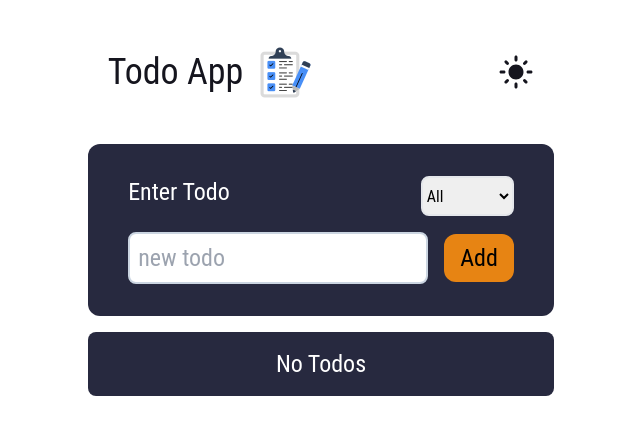
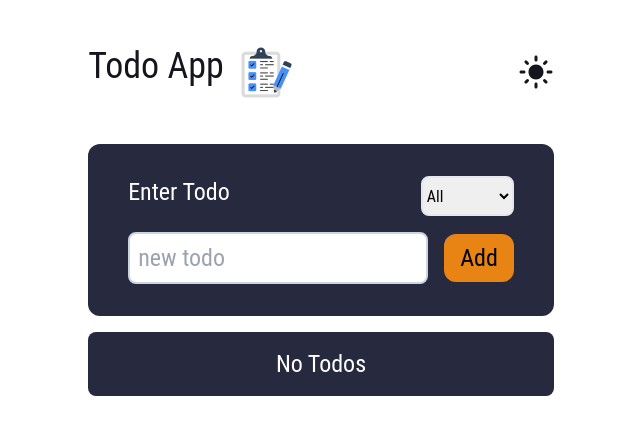
Before and after one commit to Ayush1M/Todo-App, a React (Vite) app: page / in a window 1280 px wide. Shown: the top 434 px of the page, without its empty margins (319-959 px from the left). Built offline with nearby package versions, Linux system fonts and the light colour scheme.

Commit message:
added a loading state.

```diff
--- a/src/App.tsx
+++ b/src/App.tsx
@@ -3,6 +3,7 @@ import Header from "./components/Header.tsx"
 import { useEffect, useState } from "react"
 import TodoItemList from "./components/TodoItemList.tsx"
 import InputNewTodo from "./components/InputNewTodo.tsx"
+import loadingImg from "./images/loading-image.png"
 
 
 export type TodoProp = {
@@ -11,16 +12,23 @@ export type TodoProp = {
   Completed : boolean
 }
 
+type Timer = ReturnType<typeof setTimeout>
+
 export default function App(){
   const [todos, setTodos] = useState<TodoProp[]>([])
   const [status, setStatus] = useState<string>("all")
   const [filterTodos, setFilterTodos] = useState<TodoProp[]>([])
   const [darkMode, setDarkMode] = useState<boolean>(false)
+  const [loading, setLoading] = useState<boolean>(true)
+  const [timeOutData, setTimeOutData] = useState<string>("")
 
 
   useEffect(() => {
     filterHandler(status)
-  }, [todos, status])
+    setTimeout(() => {
+      setLoading(false)
+    }, 4000)
+  }, [todos, status, loading])
 
   useEffect(() => {
     if(darkMode){
@@ -67,8 +75,16 @@ export default function App(){
     }
   }
 
+  const timer : Timer = setTimeout(() => {
+    setTimeOutData("Add and manage day to day tasks")
+  }, 2000)
+
   return(
-    <main className="flex flex-col items-center min-h-screen dark:bg-black">
+    <main className={loading ? "flex flex-col items-center min-h-screen bg-black" : "flex flex-col items-center min-h-screen dark:bg-black"}>
+      {loading ?
+      <div className="flex flex-col items-center my-auto animate-bounce text-white"><img className="w-72 h-72" src={loadingImg} alt="loading image" /><h2 className="text-5xl mt-8">Todo</h2><h2 className="text-4xl mt-4">{timeOutData}</h2>
+      </div> :
+      <div>
       <Header image={{src : headerImage , alt : "todo image"}} setDarkMode={setDarkMode} darkMode ={darkMode}>
         <h2>Todo App</h2>
       </Header>
@@ -80,6 +96,7 @@ export default function App(){
       DeleteTodos={DeleteTodos}
       filterTodos={filterTodos} />
       </div>
+      </div>}
     </main>
   )
 }
--- a/src/components/Header.tsx
+++ b/src/components/Header.tsx
@@ -14,8 +14,8 @@ type HeaderProp = {
 
 const Header : FC<HeaderProp> = ({image, children, setDarkMode, darkMode}) => {
     return (
-        <header className="text-4xl flex items-center justify-between min-h-36 w-4/12 text-black dark:text-white">
-            <div className="flex items-center">
+        <header className="text-4xl flex items-center justify-between min-h-36 w-full text-black dark:text-white">
+            <div className="flex">
             {children}
             <img src={image.src} alt={image.alt} className="ml-4" />
             <button className="text-white dark:text-black"></button>
```
Also changed, not shown: src/images/loading-image.png (added).
